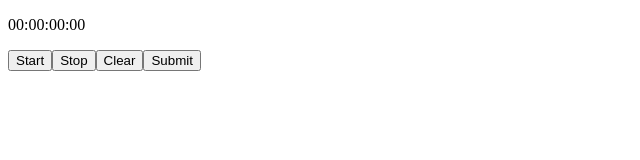
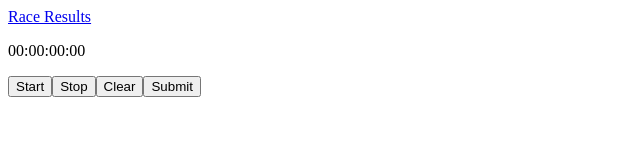
Before and after one commit to willswats/race-time, a website: page public/index.html in a window 1280 px wide. Shown: the whole page, without its empty margins (0-640 px from the left). Drawn offline with Linux system fonts and the light colour scheme.

Commit message:
feat: add links

```diff
--- a/public/index.html
+++ b/public/index.html
@@ -9,6 +9,7 @@
   </head>
   <body>
     <main>
+      <a href="/race-results">Race Results</a>
       <race-timer></race-timer>
     </main>
   </body>
```
Also changed, not shown: public/race-results/index.html (+1 -0 lines).
